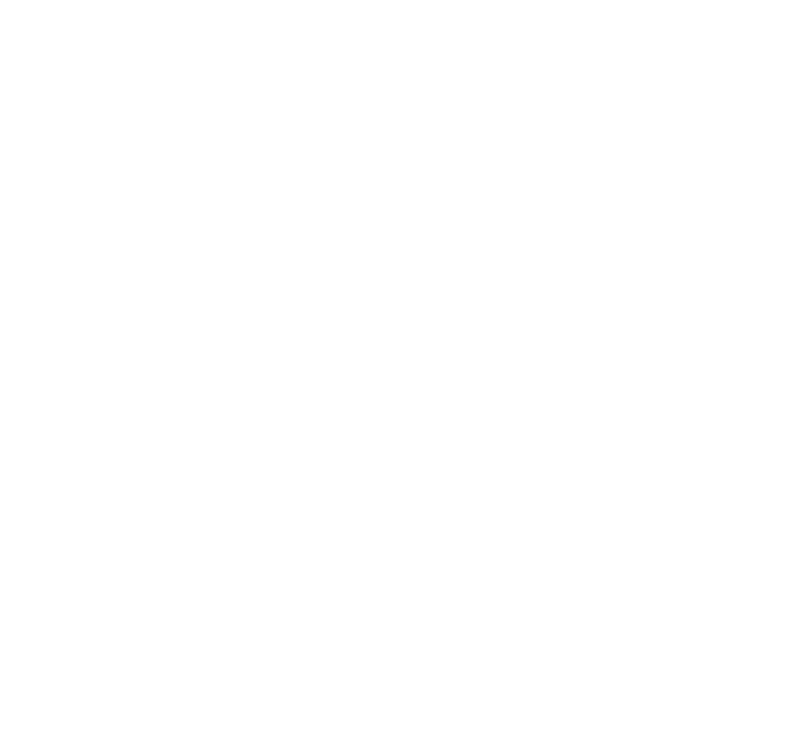
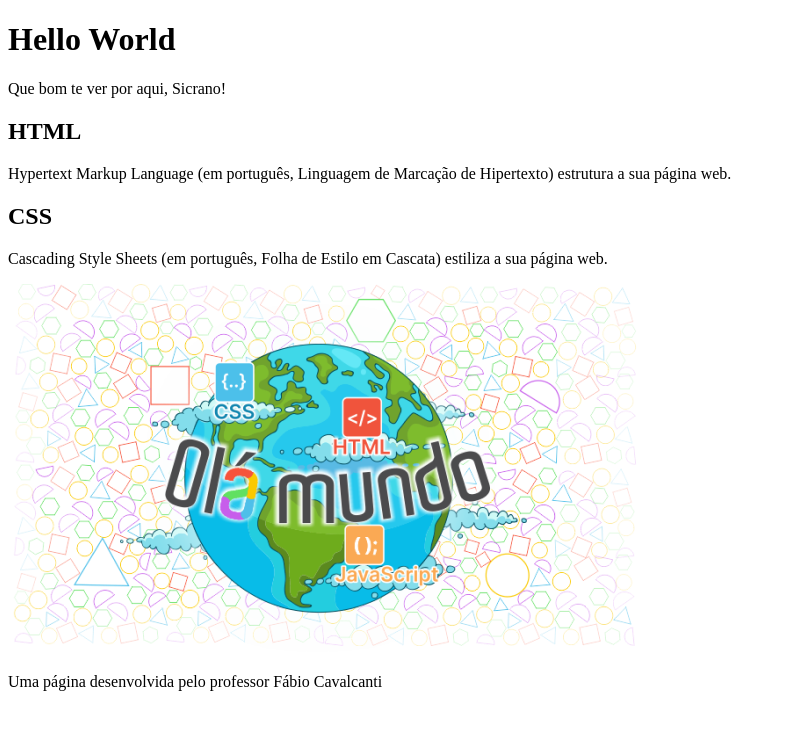
Before and after one commit to proffcavalcanti/Hello-World, a plain HTML site: page index.html in a window 1280 px wide. Shown: the whole page, without its empty margins (0-786 px from the left). Drawn offline with Linux system fonts and the light colour scheme.

Commit message:
Finalizando a página html

```diff
--- a/index.html
+++ b/index.html
@@ -6,6 +6,27 @@
     <title>Hello World</title>
 </head>
 <body>
+    <header>
+        <h1>Hello World</h1>
+        <p>Que bom te ver por aqui, Sicrano!</p>
 
+    </header>
+
+    <section>
+        <h2>HTML</h2>
+        <P>Hypertext Markup Language (em português, Linguagem de Marcação de Hipertexto) estrutura a sua página web.</P>
+
+        <h2>CSS</h2>
+        <P>Cascading Style Sheets (em português, Folha de Estilo em Cascata) estiliza a sua página web.</P>
+
+        <img src="imagem/Olá mundo.png" alt="A imagem tem formato geométrico">
+
+
+    </section>
+
+    <footer>
+
+        <p>Uma página desenvolvida pelo professor Fábio Cavalcanti</p>
+    </footer>
 </body>
 </html>
```
Also changed, not shown: imagem/Olá Mundo.png (added).
